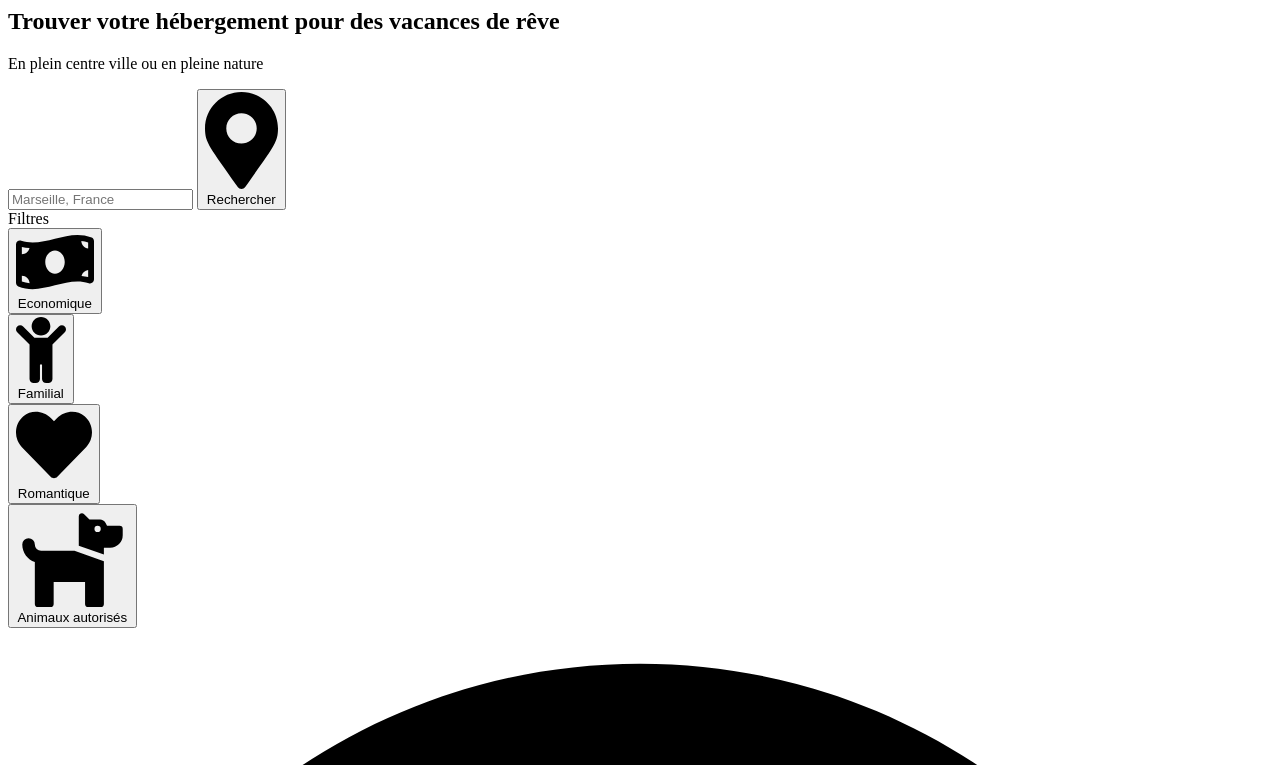
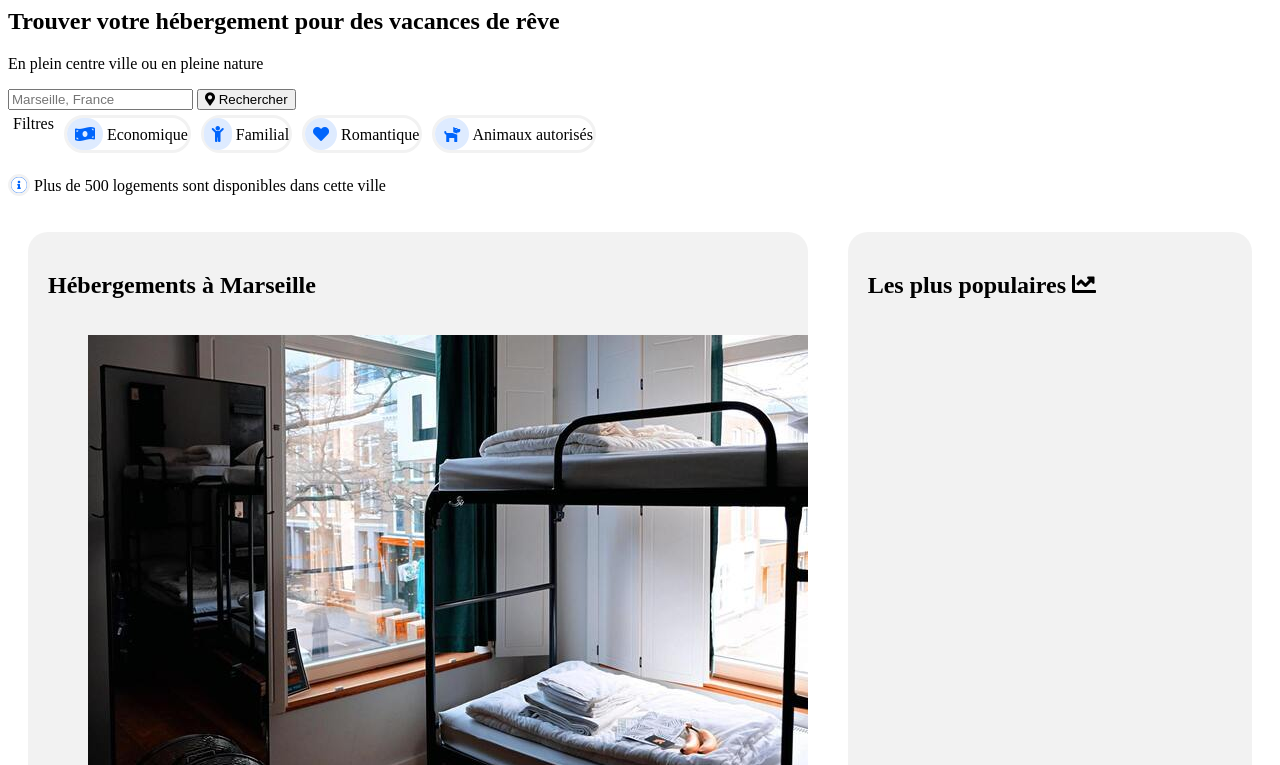
Before and after one commit to crompi/stephaniegarcia_2_04122020, a plain HTML site: page index.html in a window 1280 px wide. Shown: the part 70-835 px from the top of the page. Drawn offline with Linux system fonts and the light colour scheme.

Commit message:
amélioration css

```diff
--- a/index.html
+++ b/index.html
@@ -3,13 +3,15 @@
 <head>
     <meta charset="UTF-8"/>
     <meta name="viewport" content="width=device-width, initial-scale=1.0"/>
+    <link rel="stylesheet" href="https://use.fontawesome.com/releases/v5.15.1/css/all.css" integrity="sha384-vp86vTRFVJgpjF9jiIGPEEqYqlDwgyBgEF109VFjmqGmIY/Y4HV4d3Gp2irVfcrp" crossorigin="anonymous">
     <link rel="stylesheet" href="style.css"/>
     <title>Reservia</title>
 </head>
+
 <body>
 
     <header>
-        <div id="logo">
+        <div class="logo">
             <img src="images/logo/Reservia.svg" alt="image logo">
         </div>
         <nav>
@@ -21,52 +23,66 @@
         </nav>
     </header>
 
-    <section id="banniere">
-        <h2>Trouver votre hébergement pour des vacances de rêve</h2>
+    <section class="banniere">
+
+        <h1>Trouver votre hébergement pour des vacances de rêve</h1>
         <p>
             En plein centre ville ou en pleine nature
         </p>
         <input type="search" id="recherche" name="q" aria-label="Rechercher sur le site" placeholder="Marseille, France">
+
         <button>
-            <img src="images/favicons/map-marker-alt-solid.svg" alt="image map">
+            <i class="fas fa-map-marker-alt"></i>
             Rechercher
         </button>
+
         <div>
-            <div>Filtres</div>
-            <div>
-                <button name="economique" type="button">
-                    <img src="images/favicons/money-bill-wave-solid.svg" alt="image billet">
+
+            <div class="filtres">
+
+                <div class="choix" id="rien">Filtres</div>
+
+                <div class="choix">
+                    <div name="economique" type="button">
+                        <i class="fas fa-money-bill-wave"></i>
                         Economique
-                </button>
                     </div>
-            <div>
-                <button name="familial" type="button">
-                    <img src="images/favicons/child-solid.svg" alt="image child">
+                </div>
+
+                <div class="choix">
+                    <div name="familial" type="button">
+                        <i class="fas fa-child"></i>
                         Familial
-                </button>
                     </div>
-            <div>
-                <button name="romantique" type="button">
-                    <img src="images/favicons/heart-solid.svg" alt="image heart">
+                </div>
+
+                <div class="choix">
+                    <div name="romantique" type="button">
+                        <i class="fas fa-heart"></i>
                         Romantique
-                </button>
                     </div>
-            <div>
-                <button name="animaux" type="button">
-                    <img src="images/favicons/dog-solid.svg" alt="image dog">
+                </div>
+
+                <div class="choix">
+                    <div name="animaux" type="button">
+                        <i class="fas fa-dog"></i>
                         Animaux autorisés
-                </button>
                     </div>
+                </div>
+            </div>
+
             <p>
-                <img src="images/favicons/info-circle-solid.svg" alt="image info">
+                <i class="fas fa-info-circle"></i>
                 Plus de 500 logements sont disponibles dans cette ville
             </p>
+
         </div>
+
     </section>
 
-    <section id="part 2">
+    <section id="hebergement">
 
-        <div id="conteneur 1">
+        <div class="conteneur1">
             <h2>Hébergements à Marseille</h2>
             <figure>
                 <img src="images/hebergements/4_small/marcus-loke-WQJvWU_HZFo-unsplash.jpg" alt="Auberge la Cannebière">
@@ -91,7 +107,7 @@
             <figure>
                 <img src="images/hebergements/4_small/nicate-lee-kT-ZyaiwBe0-unsplash.jpg" alt="Hôtel le Panier">
                 <figcaption>Hôtel Le Panier </figcaption>
-                >Nuit à partir de <em>23€</em>
+                Nuit à partir de <em>23€</em>
             </figure>
             <figure>
                 <img src="images/hebergements/4_small/febrian-zakaria-M6S1WvfW68A-unsplash.jpg" alt="Hôtel chez Amina">
@@ -101,10 +117,10 @@
             <p>Afficher plus</p>
         </div>
 
-        <div id="conteneur 2">
+        <div class="conteneur2">
             <h2>
                 Les plus populaires
-                <img src="images/favicons/chart-line-solid.svg" alt="image chart">
+                <i class="fas fa-chart-line"></i>
             </h2>
             <figure>
                 <img src="images/hebergements/4_small/emile-guillemot-Bj_rcSC5XfE-unsplash.jpg" alt="Hôtel Le soleil du matin">
@@ -126,9 +142,9 @@
 
     </section>
 
-    <section id="part3">
+    <section id="activites">
 
-        <div id="conteneur 3">
+        <div class="conteneur 3">
             <h2> Activités à marseille</h2>
             <div class="b1">
                 <figure>
--- a/style.css
+++ b/style.css
@@ -14,11 +14,22 @@
 
 body
 {
-
+    text-align: justify;
+    text-size-adjust: ;
 }
 nav ul
 {
     list-style-type: none;
+}
+
+h1
+{
+    text-size-adjust: 62px;
+}
+
+h2
+{
+    text-size-adjust: 62px;
 }
 
 /* Header */
@@ -27,13 +38,9 @@ header
 {
    display: flex;
    align-items: flex-end;
-   justify-content: flex-end;
+   justify-content:space-between;
 }
 
-#logo
-{
-    align-items: flex-start
-}
 
 header nav ul
 {
@@ -44,3 +51,89 @@ header nav li
 {
     margin-right: 35px;
 }
+
+
+/*Bannière Recherche*/
+
+.banniere .filtres
+{
+    display: flex;
+    justify-content:space-between ;
+    justify-content: flex-start;
+}
+
+.filtres .choix
+{
+    border: 3px #F2F2F2 solid;
+    border-radius: 20px;
+    margin: 5px;
+
+}
+
+.filtres #rien
+{
+    border: white;
+}
+
+.filtres i
+{
+    border: 3px  #DEEBFF solid;
+    border-radius: 20px;
+    margin: 0px;
+    padding: 5px;
+    color: #0065FC;
+    background-color: #DEEBFF;
+}
+
+.banniere p i
+{
+    border: 3px #F2F2F2 solid;
+    border-radius: 20px;
+    color:white;
+    background-color:#0065FC;
+}
+
+
+/* Partie hébergement*/
+
+#hebergement
+{
+    display: flex;
+    justify-content: space-between;
+}
+
+.conteneur1
+{
+    background-color: #F2F2F2;
+    width: 67%;
+    display: flex;
+    flex-wrap: wrap;
+    border-radius: 20px;
+    padding: 20px;
+    margin: 20px;
+    overflow: auto;
+}
+
+.conteneur2
+{
+    background-color: #F2F2F2;
+    width: 33%;
+    display: flex;
+    flex-wrap: wrap;
+    border-radius: 20px;
+    padding: 20px;
+    margin: 20px;
+    overflow: auto;
+}
+
+/* Partie Activités */
+
+
+/* Footer */
+
+footer
+{
+    background-color: #F2F2F2;
+    display: flex;
+    justify-content: space-between;
+}
```
Lines whose indentation alone changed are shown as unchanged.
